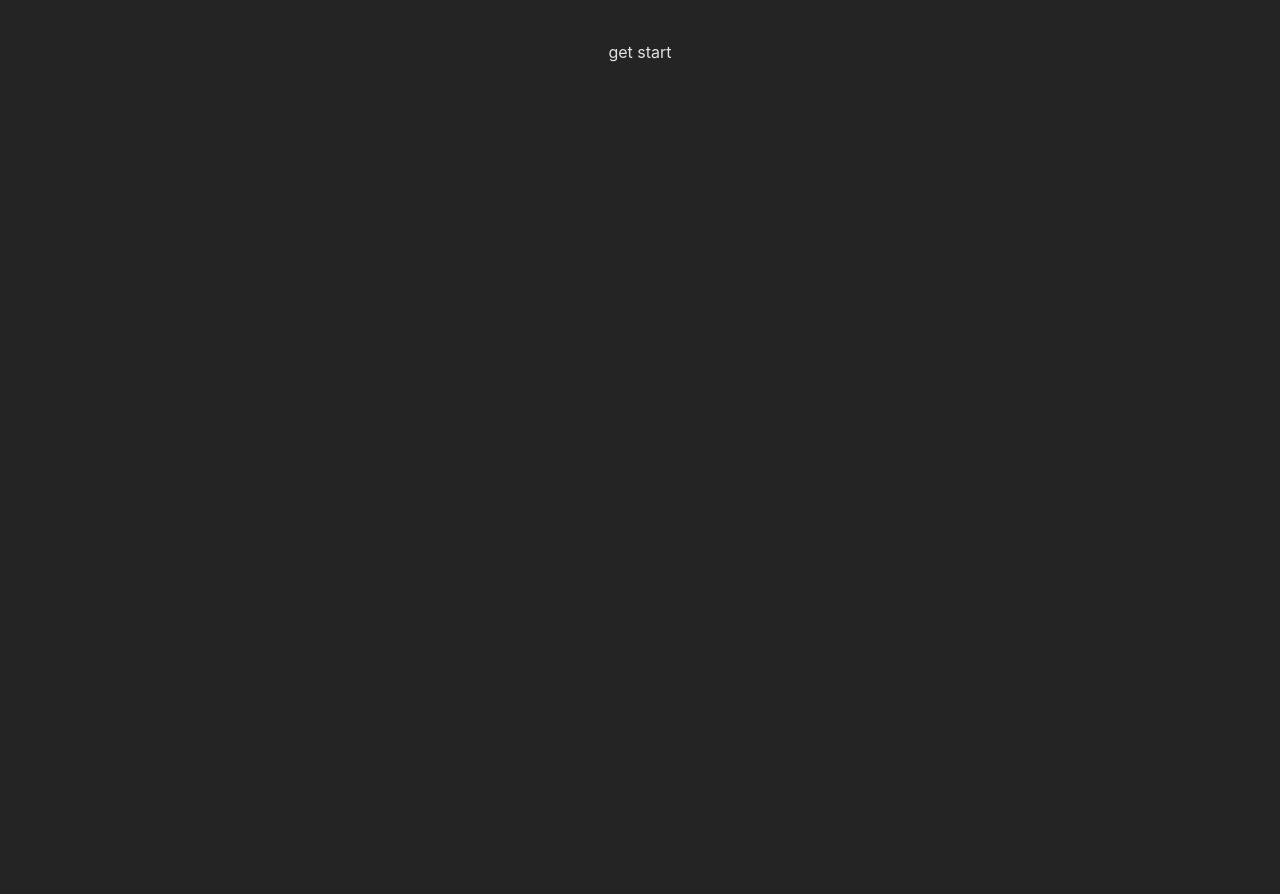
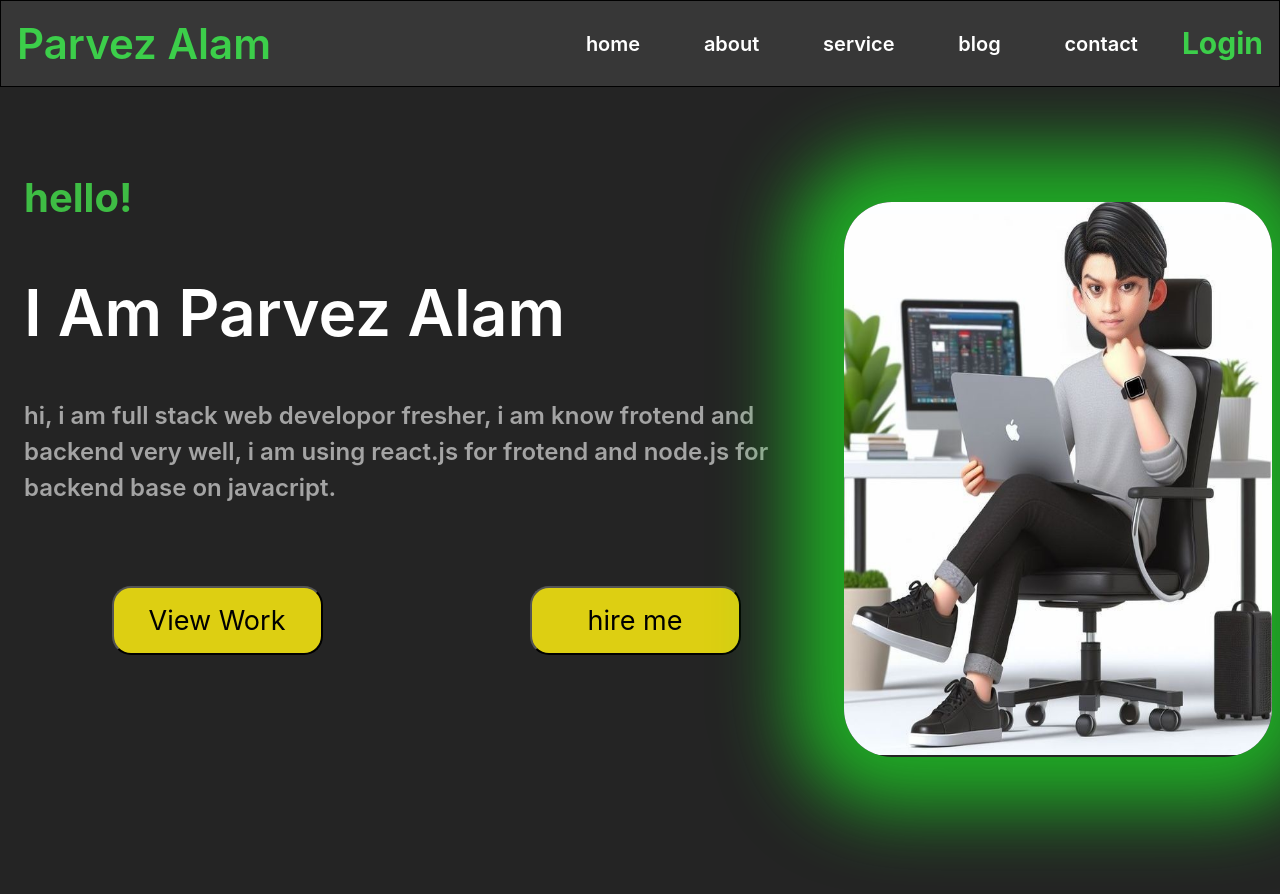
Before and after one commit to parvezpl/myportfolio, a React (Vite) app: page / in a window 1280 px wide. Shown: the top 894 px of the page. Before the commit the page ends 800 px from the top, so only its background shows below. Built offline with nearby package versions, Linux system fonts and the light colour scheme.

Commit message:
navigation bar and home page complite

```diff
--- a/src/App.css
+++ b/src/App.css
@@ -1,6 +1,8 @@
-#root {
+/* #root {
   max-width: 1280px;
   margin: 0 auto;
-  padding: 2rem;
   text-align: center;
-}
+  width: 100%;
+  top: 0;
+ left: 0;
+} */
--- a/src/App.jsx
+++ b/src/App.jsx
@@ -1,12 +1,14 @@
-import { useState } from 'react'
+
 import './App.css'
+import CenterBox from './componnents/home/center_box';
+import { Nav } from './componnents/home/nav';
 
 function App() {
-  const [count, setCount] = useState(0)
 
   return (
     <>
-      <div>get start</div>
+      <Nav/>
+      <CenterBox/>
     </>
   )
 }
--- /dev/null
+++ b/src/componnents/home/center_box.jsx
@@ -0,0 +1,29 @@
+import React from 'react'
+import './centerbox.css'
+import homeimg from './../../assets/home.jpg'
+export default function CenterBox(props) {
+
+
+    return (
+        <>
+            <div className='main-page-box'>
+                <div className='leftbox'>
+                    <div className='textbox'>
+                        <span className='textbox1'>hello!</span>
+                        <span className='textbox2'>I Am Parvez Alam</span>
+                        <span className='textbox3'>hi, i am full stack web developor fresher, i am know frotend and backend very well, i am using react.js for frotend and node.js for backend base on javacript.</span>
+                    </div>
+                    <div className='buttonbox'>
+                        <button>View Work</button>
+                        <button>hire me</button>
+                        {/* <div className='view_work'></div>
+                        <div className='hire_me'></div> */}
+                    </div>
+                </div>
+                <div className='rightbox'>
+                    <img src={homeimg} alt="" className='img' />
+                </div>
+            </div>
+        </>
+    )
+}
--- /dev/null
+++ b/src/componnents/home/centerbox.css
@@ -0,0 +1,81 @@
+.main-page-box {
+    display: flex;
+    flex-direction: row;
+    justify-content: center;
+}
+
+.leftbox {
+    width: 838px;
+    height: 890px;
+    display: flex;
+    flex-direction: column;
+}
+
+.textbox {
+    display: flex;
+    flex-direction: column;
+    justify-content: space-between;
+    text-align: start;
+    /* background-color: #4e4848; */
+    font-family: var(--font-family);
+    height: 338px;
+    width: 820px;
+    margin-top: 10rem;
+    margin-left: 1rem;
+}
+
+.textbox1 {
+    font-family: var(--font-family);
+    font-weight: 700;
+    font-size: 40px;
+    color: #3ebd44;
+}
+
+.textbox2 {
+    font-family: var(--font-family);
+    font-weight: 600;
+    font-size: 64px;
+    color: #fff;
+}
+
+.textbox3 {
+    font-family: var(--font-family);
+    font-weight: 600;
+    font-size: 24px;
+    color: #a4a4a4;
+}
+
+.buttonbox {
+    display: flex;
+    flex-direction: row;
+    justify-content: space-around;
+    margin-top: 5rem;
+}
+
+.buttonbox button {
+    border-radius: 19px;
+    width: 211px;
+    height: 69px;
+    background: #ddcf12;
+    font-family: var(--font-family);
+    font-weight: 400;
+    font-size: 27px;
+    color: #000;
+}
+
+.rightbox {
+    display: flex;
+    justify-content: flex-end;
+    width: 464px;
+    height: 555px;
+    overflow: hidden;
+    margin-top: 194px;
+    border-radius: 48px;
+    box-shadow: 0px 0px 73px 52px #1ed226c4;
+}
+
+.img {
+    width: 474px;
+    height: 553px;
+    background: url("./../../assets/home.jpg");
+}
--- /dev/null
+++ b/src/componnents/home/nav.css
@@ -0,0 +1,63 @@
+.navi {
+    display: flex;
+    position: fixed;
+    min-width: -webkit-fill-available;
+    top: 0;
+    left: 0;
+    border: 1px solid #000;
+    max-width: 1440px;
+    background-color: #373737;
+    align-items: center;
+    justify-content: space-between;
+    padding-inline: 1rem;
+}
+
+.navi-name {}
+
+.navi-name span {
+    font-family: var(--font-family);
+    font-weight: 600;
+    font-size: 42px;
+    color: #3cce4a;
+    text-shadow: 6px 7px 6px 0 rgba(169, 169, 169, 0.25);
+}
+
+.navi-end {
+    display: flex;
+    align-items: center;
+}
+
+.navi-option {
+    display: flex;
+    align-items: center;
+    justify-content: space-between;
+    /* flex-grow: inherit; */
+    margin-inline: 4px;
+    width: 552px;
+    height: 45px;
+    padding: 20px;
+}
+
+.navi-option span {
+    font-family: var(--font-family);
+    font-weight: 600;
+    font-size: 20px;
+    color: #fff;
+}
+
+.navi-login {
+    font-family: var(--font-family);
+    font-weight: 700;
+    font-size: 30px;
+    color: #3cce4a;
+    margin-left: 20px;
+}
+
+
+/* ============================center box=====================================*/
+
+.center {
+    /* width: 1440px;
+height: 916px; */
+    background-color: red;
+}
--- /dev/null
+++ b/src/componnents/home/nav.jsx
@@ -0,0 +1,24 @@
+import React from 'react'
+import "./nav.css"
+import CenterBox from './center_box';
+export function Nav(props) {
+
+
+    return (
+        <>
+            <div className='navi'>
+                <div className='navi-name'><span>Parvez Alam</span></div>
+                <div className='navi-end'>
+                    <div className='navi-option'>
+                        <span>home</span>
+                        <span>about</span>
+                        <span>service</span>
+                        <span>blog</span>
+                        <span>contact</span>
+                    </div>
+                    <div className='navi-login'><span>Login</span></div>
+                </div>
+            </div>
+        </>
+    )
+}
--- a/src/index.css
+++ b/src/index.css
@@ -2,7 +2,9 @@
   font-family: Inter, system-ui, Avenir, Helvetica, Arial, sans-serif;
   line-height: 1.5;
   font-weight: 400;
-
+  width: 100%;
+  top: 0;
+ left: 0;
   color-scheme: light dark;
   color: rgba(255, 255, 255, 0.87);
   background-color: #242424;
@@ -11,4 +13,5 @@
   text-rendering: optimizeLegibility;
   -webkit-font-smoothing: antialiased;
   -moz-osx-font-smoothing: grayscale;
+
 }
```
Also changed, not shown: src/assets/home.jpg (added), src/assets/login.jfif (added), src/componnents/login/login.css (added), src/componnents/login/login.jsx (added).
